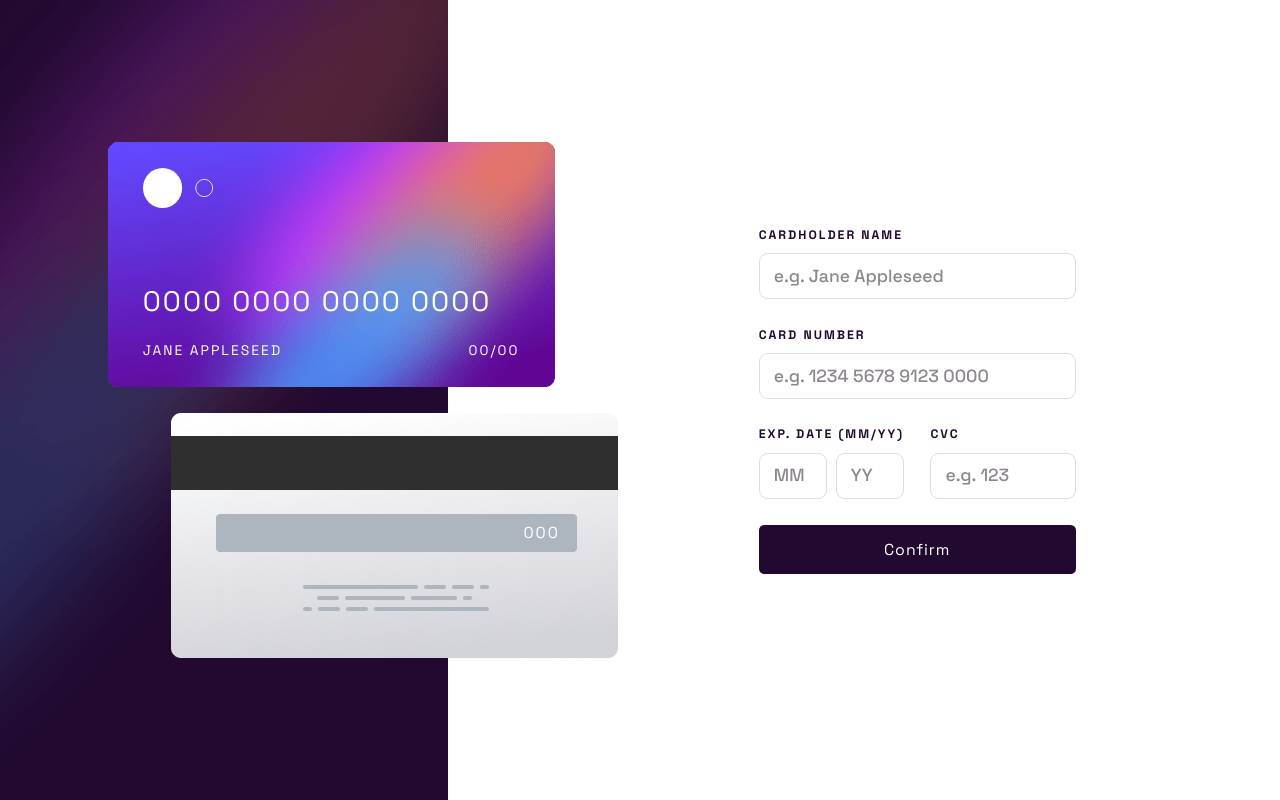
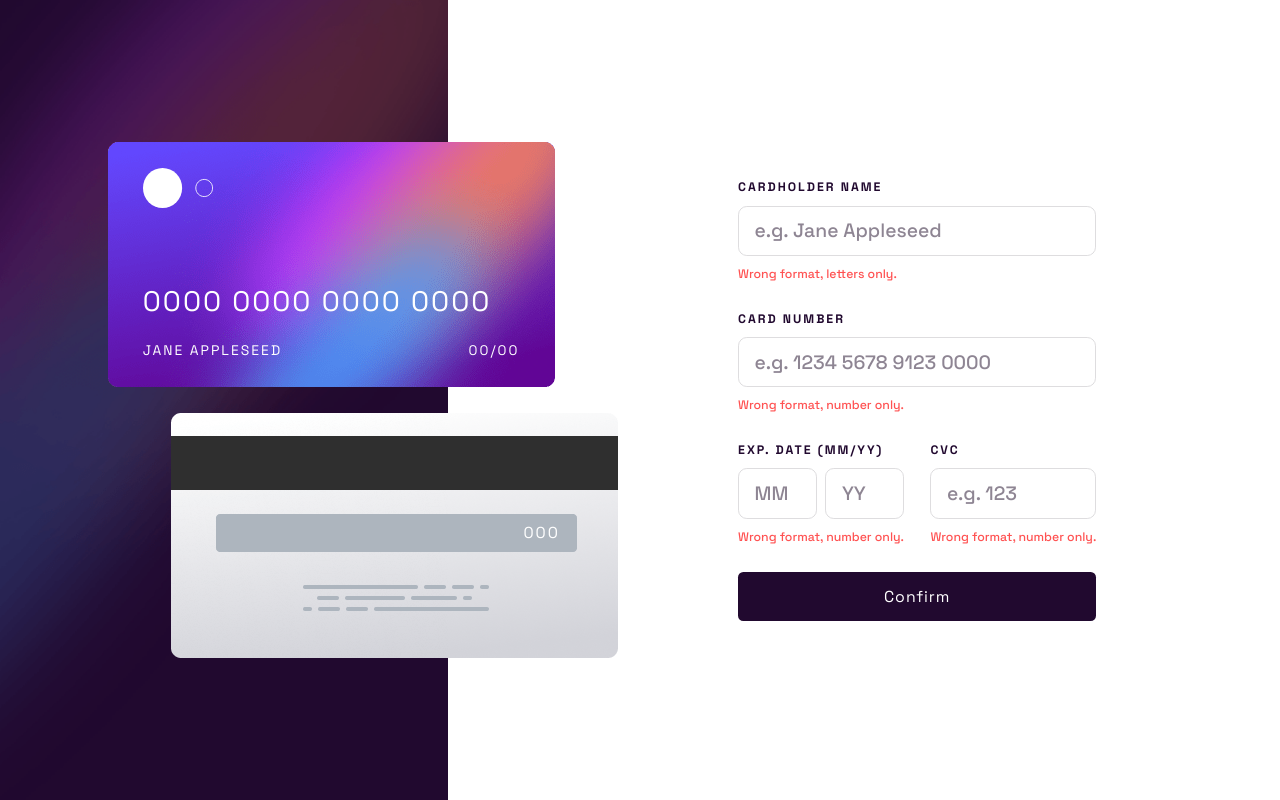
Before and after one commit to OmPreetham/interactive-card-details-form, a React (Vite) app: page / in a window 1280 px wide. Built offline with nearby package versions, Linux system fonts and the light colour scheme.

Commit message:
designed error states

```diff
--- a/src/assets/scss/base/_topography.scss
+++ b/src/assets/scss/base/_topography.scss
@@ -13,6 +13,23 @@
   font-weight: $fw-700;
   letter-spacing: $ls-2px;
   text-transform: uppercase;
-
   color: $clr-neutral-very-dark-violet;
 }
+
+@mixin font-input-bold {
+  font-size: $fs-base;
+  font-weight: $fw-700;
+  color: $clr-neutral-very-dark-violet;
+}
+
+@mixin font-placeholder-mid {
+  font-size: $fs-base;
+  font-weight: $fw-500;
+  color: $clr-neutral-dark-grayish-violet;
+}
+
+@mixin font-error-regular {
+  font-size: 0.7rem;
+  font-weight: $fw-500;
+  color: $clr-primary-input-errors;
+}
--- a/src/assets/scss/components/_input.scss
+++ b/src/assets/scss/components/_input.scss
@@ -10,8 +10,9 @@
 
   outline: transparent;
 
+  @include font-input-bold;
+
   &::placeholder {
-    font-weight: $fw-500;
-    color: $clr-neutral-dark-grayish-violet;
+    @include font-placeholder-mid;
   }
 }
--- a/src/assets/scss/layouts/_card.scss
+++ b/src/assets/scss/layouts/_card.scss
@@ -42,9 +42,29 @@
   &__input {
     width: 100%;
     @include input;
+
+    &:focus,
+    &:hover {
+      border-color: $clr-neutral-violet;
+    }
+
+    cursor: pointer;
   }
 
   &__submit {
     @include button;
   }
+
+  // Errors
+
+  &__input--error {
+    &:focus,
+    &:hover {
+      border-color: $clr-primary-input-errors;
+    }
+  }
+
+  &__error-message {
+    @include font-error-regular;
+  }
 }
--- a/src/assets/scss/utils/_variables.scss
+++ b/src/assets/scss/utils/_variables.scss
@@ -11,6 +11,7 @@
 $clr-neutral-light-grayish-violet: hsl(270, 3%, 87%);
 $clr-neutral-dark-grayish-violet: hsl(279, 6%, 55%);
 $clr-neutral-very-dark-violet: hsl(278, 68%, 11%);
+$clr-neutral-violet: hsl(249, 99%, 64%);
 
 // Topography
 
--- a/src/components/Form.jsx
+++ b/src/components/Form.jsx
@@ -13,6 +13,7 @@
             id="name"
             placeholder="e.g. Jane Appleseed"
           />
+          <p className="card__error-message">Wrong format, letters only.</p>
         </div>
         <div className="card__block-wrapper">
           <label className="card__label" htmlFor="number">
@@ -26,6 +27,7 @@
             min={0}
             placeholder="e.g. 1234 5678 9123 0000"
           />
+          <p className="card__error-message">Wrong format, number only.</p>
         </div>
         <div className="card__extra-wrapper">
           <div className="card__block-wrapper">
@@ -51,6 +53,7 @@
                 placeholder="YY"
               />
             </div>
+            <p className="card__error-message">Wrong format, number only.</p>
           </div>
           <div className="card__block-wrapper">
             <label className="card__label" htmlFor="cvv">
@@ -65,6 +68,7 @@
               max={9999}
               placeholder="e.g. 123"
             />
+            <p className="card__error-message">Wrong format, number only.</p>
           </div>
         </div>
         <button className="card__submit" type="submit">
```
